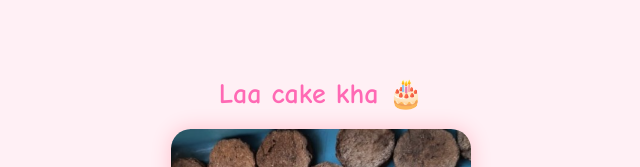
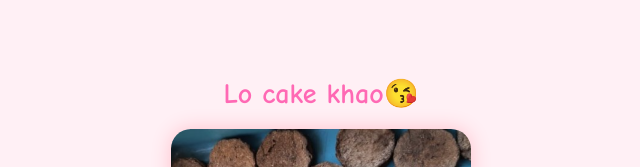
Before and after one commit to bratAR/cake, a plain HTML site: page cake.html in a window 1280 px wide. Shown: the top 167 px of the page, without its empty margins (319-959 px from the left). Drawn offline with Linux system fonts and the light colour scheme.

Commit message:
Update cake.html

```diff
--- a/cake.html
+++ b/cake.html
@@ -24,7 +24,7 @@
   </style>
 </head>
 <body>
-  <h1>Laa cake kha 🎂</h1>
+  <h1>Lo cake khao😘</h1>
   <img src="cake.png" alt="Birthday Cake">
 </body>
 </html>
```
